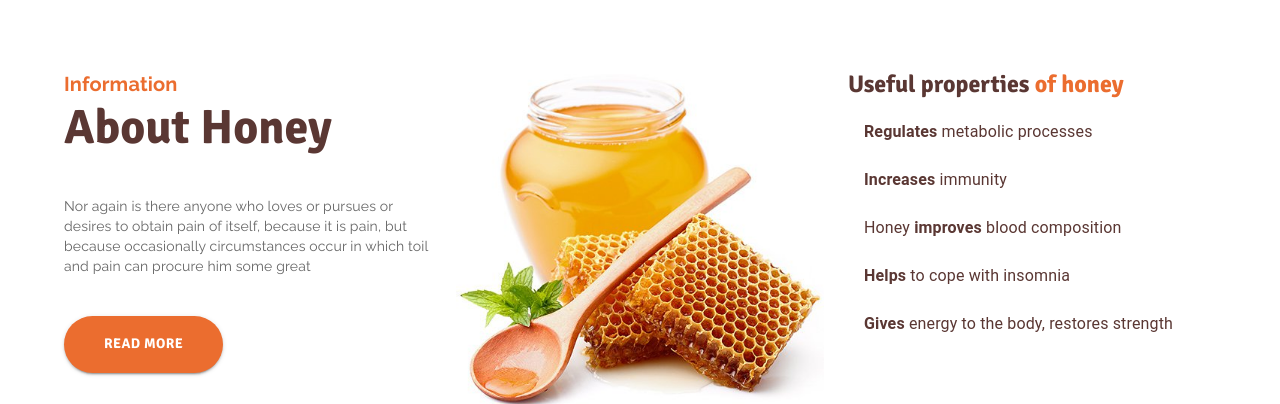
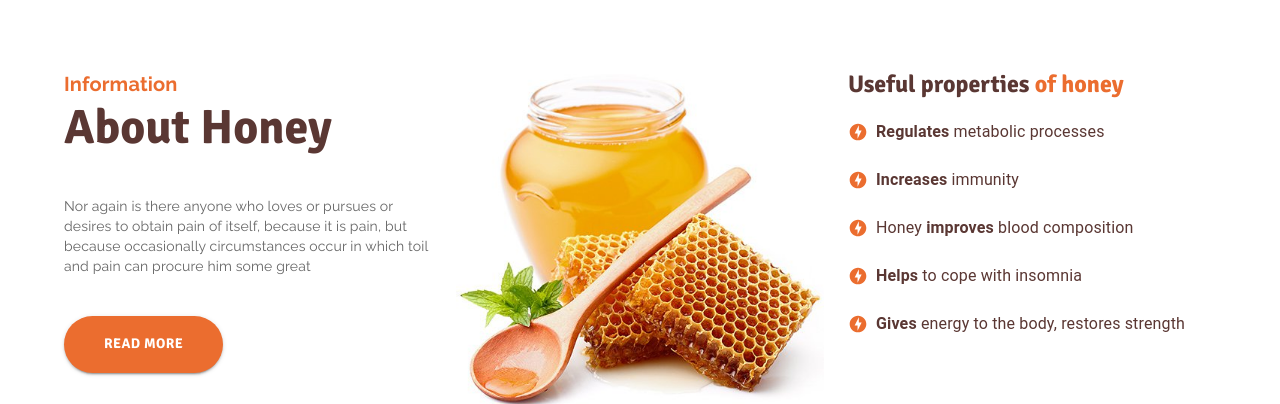
Before and after one commit to hamunna/natural-honey, a React (Create React App) app: page / in a window 1280 px wide. Shown: the part 1040-1444 px from the top of the page. Built offline with nearby package versions, Linux system fonts and the light colour scheme; no server answers.

Commit message:
Carousel Card Design fix and some other small things

```diff
--- a/src/Pages/Home/About/About.js
+++ b/src/Pages/Home/About/About.js
@@ -5,6 +5,7 @@ import { Button, Container, IconButton, List, ListItem, ListItemText, Typography
 import tick from '../../../images/tick-icon.png';
 import aboutImg from '../../../images/about-img.jpg';
 import { typography } from '@mui/system';
+import OfflineBoltIcon from '@mui/icons-material/OfflineBolt';
 
 
 
@@ -61,25 +62,31 @@ const About = () => {
 							Useful properties <span style={{ color: '#EB6D2F' }}>of honey</span>
 						</Typography>
 
-						<List sx={{fontFamily: "'Signika', sans-serif", color: '#5A3733', fontSize: '14px'}}>
+						<List sx={{ fontFamily: "'Signika', sans-serif", color: '#5A3733', fontSize: '14px' }}>
 
 							<ListItem>
-								<ListItemText sx={{ display: 'flex', alignItems: 'center' }}><strong>Regulates</strong> metabolic processes</ListItemText>
+								<OfflineBoltIcon sx={{ mr: 1, ml: -2, color: '#EB6D2F', fontSize: 20 }} />
+								<ListItemText>
+									<strong>Regulates</strong> metabolic processes</ListItemText>
 							</ListItem>
 
 							<ListItem>
+								<OfflineBoltIcon sx={{ mr: 1, ml: -2, color: '#EB6D2F', fontSize: 20 }} />
 								<ListItemText><strong>Increases</strong> immunity</ListItemText>
 							</ListItem>
 
 							<ListItem>
+								<OfflineBoltIcon sx={{ mr: 1, ml: -2, color: '#EB6D2F', fontSize: 20 }} />
 								<ListItemText>Honey <strong>improves</strong> blood composition</ListItemText>
 							</ListItem>
 
 							<ListItem>
+								<OfflineBoltIcon sx={{ mr: 1, ml: -2, color: '#EB6D2F', fontSize: 20 }} />
 								<ListItemText><strong>Helps</strong> to cope with insomnia</ListItemText>
 							</ListItem>
 
 							<ListItem>
+								<OfflineBoltIcon sx={{ mr: 1, ml: -2, color: '#EB6D2F', fontSize: 20 }} />
 								<ListItemText><strong>Gives</strong> energy to the body, restores strength</ListItemText>
 							</ListItem>
 
--- a/src/Pages/Home/CarouselItem/CarouselItem.js
+++ b/src/Pages/Home/CarouselItem/CarouselItem.js
@@ -4,9 +4,9 @@ import React from 'react';
 const CarouselItem = ({ review }) => {
 	return (
 		<Container>
-			<div style={{ display: 'flex', justifyContent: 'center', alignItems: 'center', height: '400px' }}>
+			<div style={{ display: 'flex', justifyContent: 'center', alignItems: 'center', height: '420px' }}>
 
-				<div style={{ width: 600, padding: '30px', backgroundColor: 'white', borderRadius: '20px' }}>
+				<div style={{ maxWidth: 500,  height: '200px', padding: '30px', backgroundColor: 'white', borderRadius: '20px'}}>
 
 					<div style={{ display: 'flex', gap: '20px', alignItems: 'center' }}>
 
```
